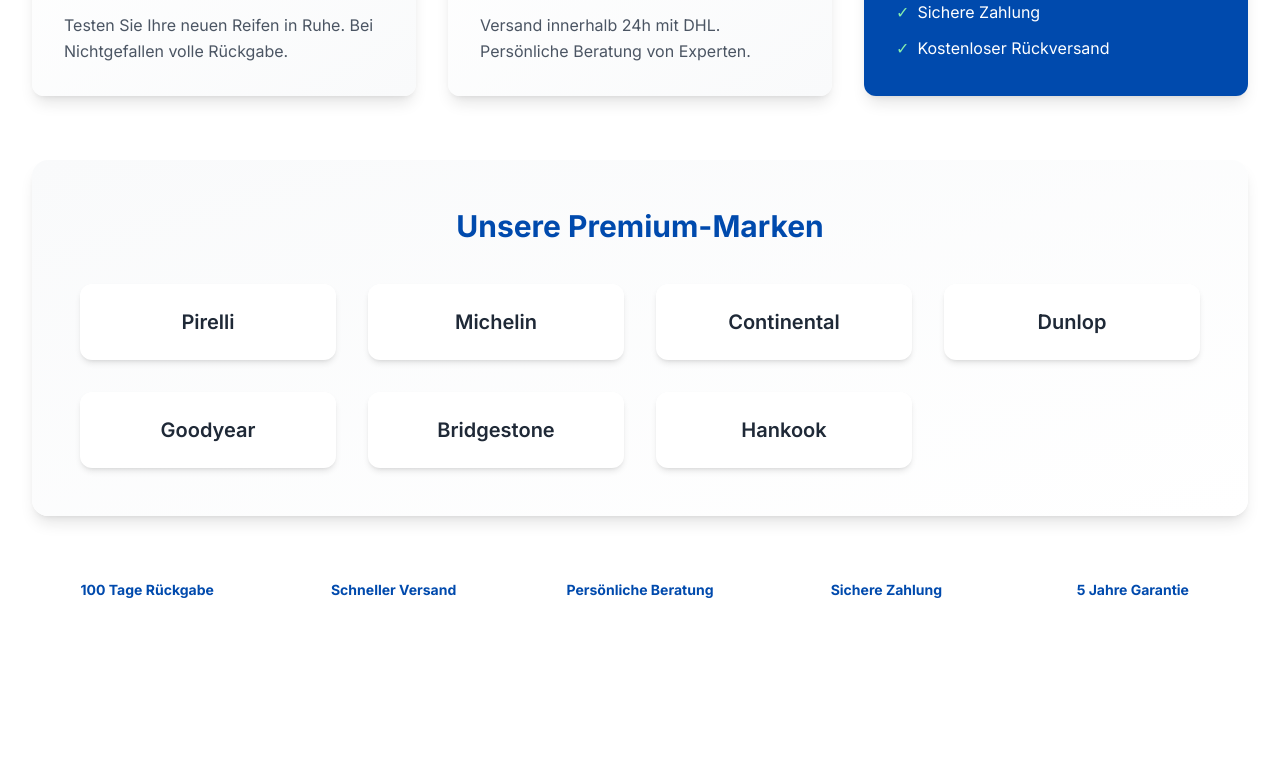
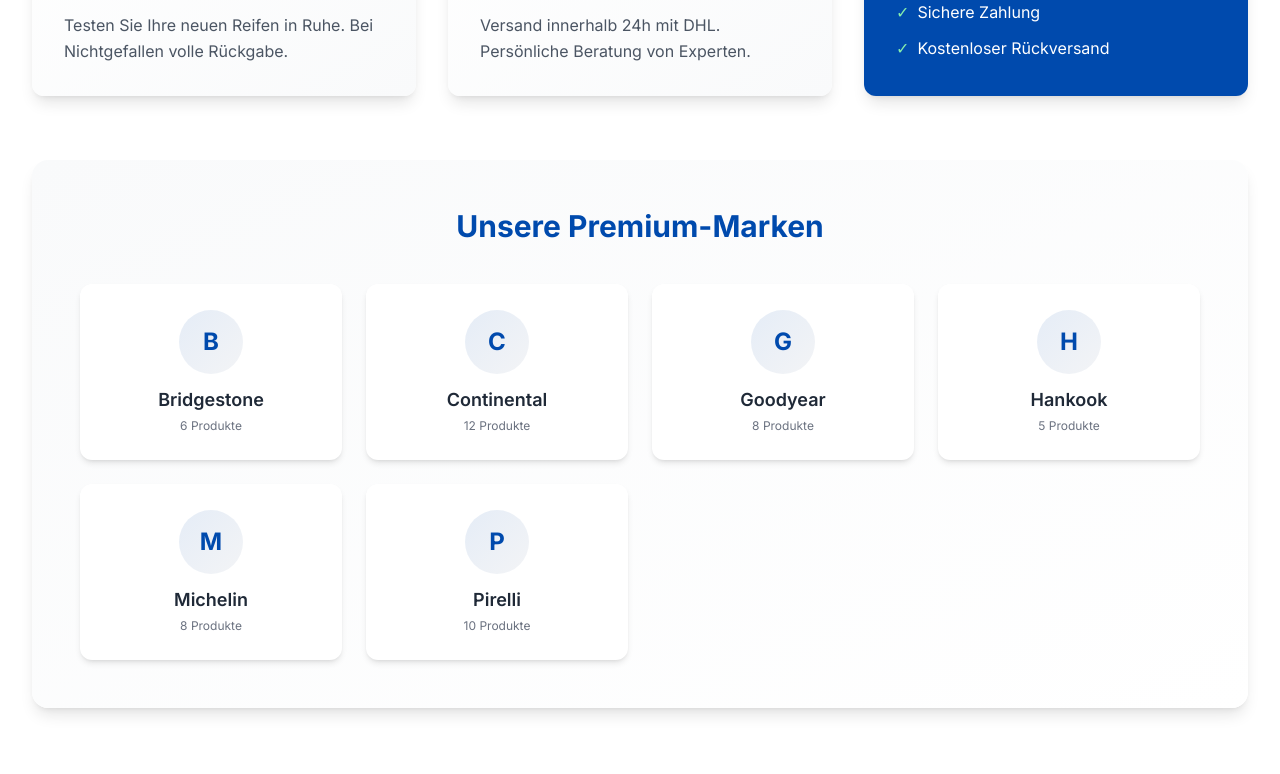
Before and after one commit to sannith17/GAAR_DE, a Next.js app: page / in a window 1280 px wide. Shown: the part 2014-2788 px from the top of the page. Built offline with nearby package versions, Linux system fonts and the light colour scheme.

Commit message:
Update index.js

```diff
--- a/pages/index.js
+++ b/pages/index.js
@@ -4,12 +4,11 @@
 import ModelButton from '../components/ui/ModelButton'
 import tyresData from '../data/tyres.json'
 
-// Extract unique car brands from the dataset
-const uniqueBrands = [...new Set(tyresData.map(item => item.brand))].sort()
+// Extract unique car brands for model buttons
+const uniqueCarBrands = [...new Set(tyresData.map(item => item.brand))].sort()
 
-const brandLogos = [
-  'Pirelli', 'Michelin', 'Continental', 'Dunlop', 'Goodyear', 'Bridgestone', 'Hankook'
-]
+// Extract unique tyre brands for showcase
+const uniqueTyreBrands = [...new Set(tyresData.map(item => item.tyreBrand))].sort()
 
 export default function Home() {
   return (
@@ -48,7 +47,7 @@
           </p>
           <div className="flex gap-4 justify-center">
             <Link
-              href="/models/BMW"
+              href={`/models/${uniqueCarBrands[0]}`}
               className="px-8 py-3 rounded-lg font-semibold text-white transition-all hover:scale-105 hover:shadow-xl"
               style={{ backgroundColor: '#004aad' }}
             >
@@ -71,7 +70,7 @@
         </div>
       </div>
 
-      {/* Brand Selection */}
+      {/* Car Brand Selection */}
       <div id="models" className="py-20 bg-gradient-to-b from-white to-gray-50">
         <div className="max-w-7xl mx-auto px-4 sm:px-6 lg:px-8">
           <h2 className="text-3xl md:text-4xl font-bold text-center mb-4">
@@ -82,7 +81,7 @@
           </p>
 
           <div className="flex flex-wrap justify-center gap-8">
-            {uniqueBrands.map((brand, index) => (
+            {uniqueCarBrands.map((brand, index) => (
               <div key={brand} className="animate-fadeInUp" style={{ animationDelay: `${index * 0.1}s` }}>
                 <ModelButton model={brand} />
               </div>
@@ -120,7 +119,7 @@
               </div>
               <h3 className="text-xl font-semibold mb-3">Premium-Marken</h3>
               <p className="text-gray-600 leading-relaxed">
-                Pirelli, Michelin, Continental, Dunlop, Goodyear, Bridgestone und Hankook – nur die besten Marken.
+                {uniqueTyreBrands.join(', ')} – nur die besten Marken für Ihr Fahrzeug.
               </p>
             </div>
 
@@ -177,19 +176,35 @@
             </div>
           </div>
 
-          {/* Brand Showcase */}
+          {/* Tyre Brand Showcase - Updated from Dataset */}
           <div className="bg-gradient-to-br from-gray-50 to-white p-12 rounded-2xl shadow-lg">
             <h3 className="text-3xl font-bold text-center mb-10" style={{ color: '#004aad' }}>
               Unsere Premium-Marken
             </h3>
-            <div className="grid grid-cols-2 md:grid-cols-3 lg:grid-cols-4 gap-8">
-              {brandLogos.map((brand, index) => (
+            <div className="grid grid-cols-2 md:grid-cols-3 lg:grid-cols-4 gap-6">
+              {uniqueTyreBrands.map((brand, index) => (
                 <div
                   key={brand}
-                  className="text-center transform hover:scale-110 transition-all duration-300 hover:-translate-y-1"
+                  className="group relative transform hover:scale-105 transition-all duration-300 hover:-translate-y-1"
                 >
-                  <div className="bg-white p-6 rounded-xl shadow-md hover:shadow-xl transition-shadow">
-                    <span className="text-xl font-semibold text-gray-800">{brand}</span>
+                  {/* Brand Card */}
+                  <div className="bg-white rounded-xl shadow-md hover:shadow-xl transition-all p-6 text-center border-2 border-transparent hover:border-[#004aad]/20">
+                    {/* Brand Icon/Initial */}
+                    <div className="w-16 h-16 mx-auto mb-3 rounded-full bg-gradient-to-br from-[#004aad]/10 to-gray-100 flex items-center justify-center">
+                      <span className="text-2xl font-bold text-[#004aad]">
+                        {brand.charAt(0)}
+                      </span>
+                    </div>
+
+                    {/* Brand Name */}
+                    <span className="text-lg font-semibold text-gray-800 group-hover:text-[#004aad] transition-colors">
+                      {brand}
+                    </span>
+
+                    {/* Product Count */}
+                    <p className="text-xs text-gray-500 mt-1">
+                      {tyresData.filter(t => t.tyreBrand === brand).length} Produkte
+                    </p>
                   </div>
                 </div>
               ))}
```
